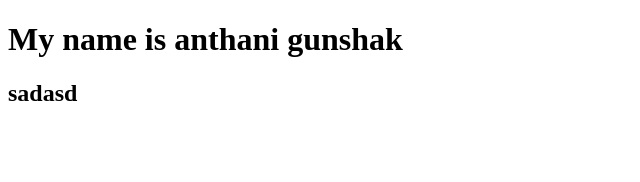
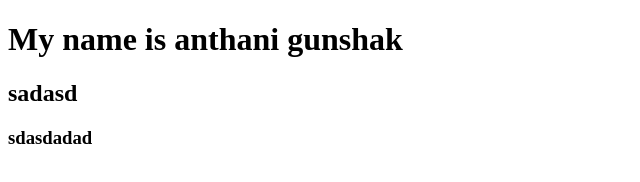
Before and after one commit to Yuvraj-Tharu/try, a plain HTML site: page index.html in a window 1280 px wide. Shown: the whole page, without its empty margins (0-640 px from the left). Drawn offline with Linux system fonts and the light colour scheme.

Commit message:
second commit with custom date

```diff
--- a/index.html
+++ b/index.html
@@ -8,5 +8,6 @@
   <body>
     <h1>My name is anthani gunshak</h1>
     <h2>sadasd</h2>
+    <h3>sdasdadad</h3>
   </body>
 </html>
```
